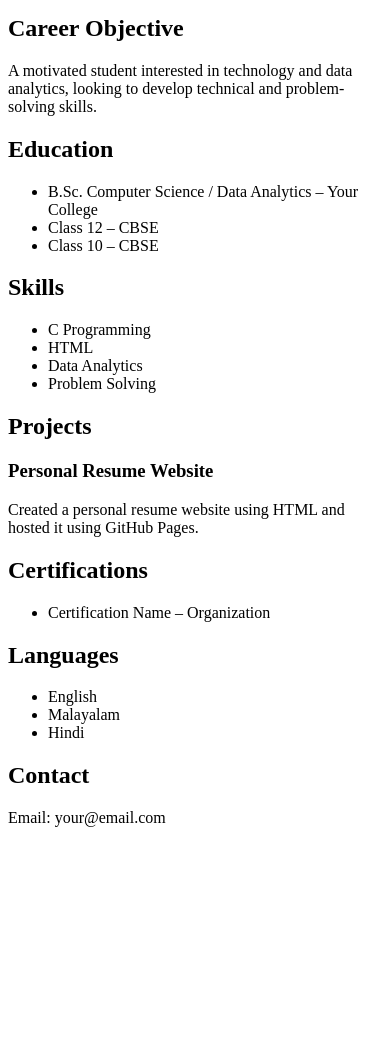
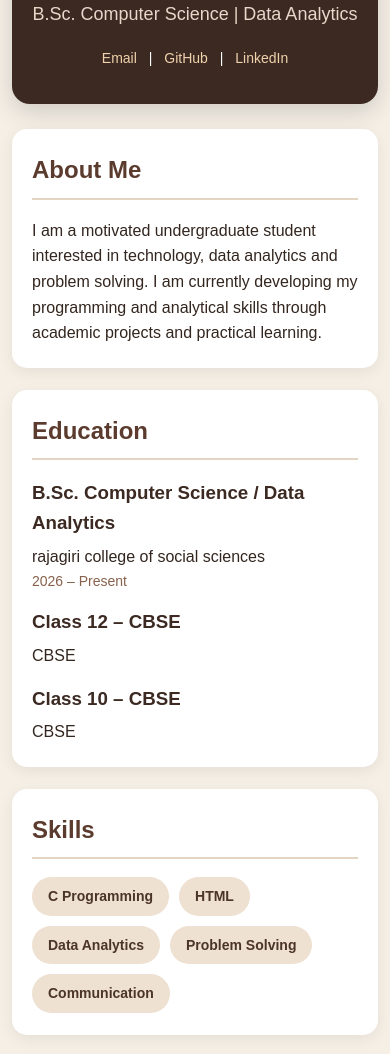
Before and after one commit to bsccs40-debug/RESUME, a plain HTML site: page index.html in a window 390 px wide. Shown: the part 121-1175 px from the top of the page. Before the commit the page ends 964 px from the top, so only its background shows below. Drawn offline with Linux system fonts and the light colour scheme.

Commit message:
Update index.html

```diff
--- a/index.html
+++ b/index.html
@@ -1,60 +1,316 @@
 <!DOCTYPE html>
-<html>
+<html lang="en">
 <head>
-    <title>My Resume</title>
+    <meta charset="UTF-8">
+    <meta name="viewport" content="width=device-width, initial-scale=1.0">
+
+    <title>My Resume | Adya R</title>
+
+    <style>
+        * {
+            box-sizing: border-box;
+            margin: 0;
+            padding: 0;
+        }
+
+        body {
+            font-family: Arial, sans-serif;
+            background: #f5efe6;
+            color: #33261f;
+            line-height: 1.6;
+        }
+
+        .container {
+            max-width: 900px;
+            margin: 40px auto;
+            padding: 20px;
+        }
+
+        /* Header */
+        header {
+            background: #3b2922;
+            color: white;
+            padding: 45px 35px;
+            border-radius: 18px;
+            margin-bottom: 25px;
+            text-align: center;
+            box-shadow: 0 8px 25px rgba(0,0,0,0.15);
+        }
+
+        header h1 {
+            font-size: 42px;
+            margin-bottom: 8px;
+            letter-spacing: 2px;
+        }
+
+        header p {
+            font-size: 18px;
+            color: #e7d8c9;
+        }
+
+        .contact {
+            margin-top: 18px;
+            font-size: 14px;
+        }
+
+        .contact a {
+            color: #f0d2ad;
+            text-decoration: none;
+            margin: 0 8px;
+        }
+
+        /* Sections */
+        section {
+            background: white;
+            padding: 28px 30px;
+            margin-bottom: 22px;
+            border-radius: 15px;
+            box-shadow: 0 4px 15px rgba(0,0,0,0.07);
+        }
+
+        h2 {
+            color: #5b3b2e;
+            margin-bottom: 18px;
+            font-size: 24px;
+            border-bottom: 2px solid #e4d4c3;
+            padding-bottom: 8px;
+        }
+
+        h3 {
+            color: #3b2922;
+            margin-bottom: 6px;
+        }
+
+        /* About */
+        .about {
+            font-size: 16px;
+        }
+
+        /* Education */
+        .education-item {
+            margin-bottom: 15px;
+        }
+
+        .education-item:last-child {
+            margin-bottom: 0;
+        }
+
+        .year {
+            color: #87624d;
+            font-size: 14px;
+        }
+
+        /* Skills */
+        .skills {
+            display: flex;
+            flex-wrap: wrap;
+            gap: 10px;
+        }
+
+        .skill {
+            background: #eee1d2;
+            color: #4b3428;
+            padding: 8px 16px;
+            border-radius: 20px;
+            font-size: 14px;
+            font-weight: bold;
+        }
+
+        /* Projects */
+        .project {
+            border-left: 4px solid #8b6049;
+            padding-left: 18px;
+        }
+
+        .project p {
+            margin-top: 8px;
+        }
+
+        /* Languages */
+        .languages {
+            display: flex;
+            gap: 12px;
+            flex-wrap: wrap;
+        }
+
+        .language {
+            padding: 8px 15px;
+            background: #f0e5d8;
+            border-radius: 10px;
+        }
+
+        /* Contact */
+        .contact-box {
+            text-align: center;
+        }
+
+        .button {
+            display: inline-block;
+            margin-top: 12px;
+            padding: 10px 20px;
+            background: #3b2922;
+            color: white;
+            text-decoration: none;
+            border-radius: 8px;
+        }
+
+        .button:hover {
+            background: #6b4938;
+        }
+
+        /* Footer */
+        footer {
+            text-align: center;
+            padding: 20px;
+            color: #765c4e;
+            font-size: 13px;
+        }
+
+        /* Mobile */
+        @media (max-width: 600px) {
+            .container {
+                margin: 15px auto;
+                padding: 12px;
+            }
+
+            header {
+                padding: 35px 20px;
+            }
+
+            header h1 {
+                font-size: 32px;
+            }
+
+            section {
+                padding: 22px 20px;
+            }
+        }
+    </style>
 </head>
 
 <body>
 
-    <h1>Your Name</h1>
-    <p>
-        Email: your@email.com |
-        Phone: +91 XXXXX XXXXX
-    </p>
+<div class="container">
 
-    <hr>
+    <!-- HEADER -->
+    <header>
+        <h1>Adya R</h1>
 
-    <h2>Career Objective</h2>
-    <p>
-        A motivated student interested in technology and data analytics,
-        looking to develop technical and problem-solving skills.
-    </p>
+        <p>B.Sc. Computer Science | Data Analytics</p>
 
-    <h2>Education</h2>
-    <ul>
-        <li>B.Sc. Computer Science / Data Analytics – Your College</li>
-        <li>Class 12 – CBSE</li>
-        <li>Class 10 – CBSE</li>
-    </ul>
+        <div class="contact">
+            <a href="mailto:bsccs40@email.com">Email</a>
+            |
+            <a href="https://github.com/bscs40-debug">GitHub</a>
+            |
+            <a href="#">LinkedIn</a>
+        </div>
+    </header>
 
-    <h2>Skills</h2>
-    <ul>
-        <li>C Programming</li>
-        <li>HTML</li>
-        <li>Data Analytics</li>
-        <li>Problem Solving</li>
-    </ul>
 
-    <h2>Projects</h2>
-    <h3>Personal Resume Website</h3>
-    <p>
-        Created a personal resume website using HTML and hosted it using GitHub Pages.
-    </p>
+    <!-- ABOUT -->
+    <section>
+        <h2>About Me</h2>
 
-    <h2>Certifications</h2>
-    <ul>
-        <li>Certification Name – Organization</li>
-    </ul>
+        <p class="about">
+            I am a motivated undergraduate student interested in
+            technology, data analytics and problem solving. I am
+            currently developing my programming and analytical skills
+            through academic projects and practical learning.
+        </p>
+    </section>
 
-    <h2>Languages</h2>
-    <ul>
-        <li>English</li>
-        <li>Malayalam</li>
-        <li>Hindi</li>
-    </ul>
 
-    <h2>Contact</h2>
-    <p>Email: your@email.com</p>
+    <!-- EDUCATION -->
+    <section>
+        <h2>Education</h2>
+
+        <div class="education-item">
+            <h3>B.Sc. Computer Science / Data Analytics</h3>
+            <p>rajagiri college of social sciences</p>
+            <p class="year">2026 – Present</p>
+        </div>
+
+        <div class="education-item">
+            <h3>Class 12 – CBSE</h3>
+            <p>CBSE</p>
+        </div>
+
+        <div class="education-item">
+            <h3>Class 10 – CBSE</h3>
+            <p>CBSE</p>
+        </div>
+    </section>
+
+
+    <!-- SKILLS -->
+    <section>
+        <h2>Skills</h2>
+
+        <div class="skills">
+            <span class="skill">C Programming</span>
+            <span class="skill">HTML</span>
+            <span class="skill">Data Analytics</span>
+            <span class="skill">Problem Solving</span>
+            <span class="skill">Communication</span>
+        </div>
+    </section>
+
+
+    <!-- PROJECTS -->
+    <section>
+        <h2>Projects</h2>
+
+        <div class="project">
+            <h3>Personal Resume Website</h3>
+
+            <p>
+                Created a personal resume website using HTML and CSS
+                and deployed it using GitHub Pages.
+            </p>
+        </div>
+    </section>
+
+
+    <!-- CERTIFICATIONS -->
+    <section>
+        <h2>Certifications</h2>
+
+        <ul>
+            <li>Certification Name – Organization</li>
+        </ul>
+    </section>
+
+
+    <!-- LANGUAGES -->
+    <section>
+        <h2>Languages</h2>
+
+        <div class="languages">
+            <span class="language">English</span>
+            <span class="language">Malayalam</span>
+            <span class="language">Hindi</span>
+        </div>
+    </section>
+
+
+    <!-- CONTACT -->
+    <section class="contact-box">
+        <h2>Contact</h2>
+
+        <p>Interested in connecting? Feel free to reach out.</p>
+
+        <a class="button" href="mailto:your@email.com">
+            Contact Me
+        </a>
+    </section>
+
+
+    <footer>
+        © 2026 Adya R · Personal Resume Website
+    </footer>
+
+</div>
 
 </body>
 </html>
```
